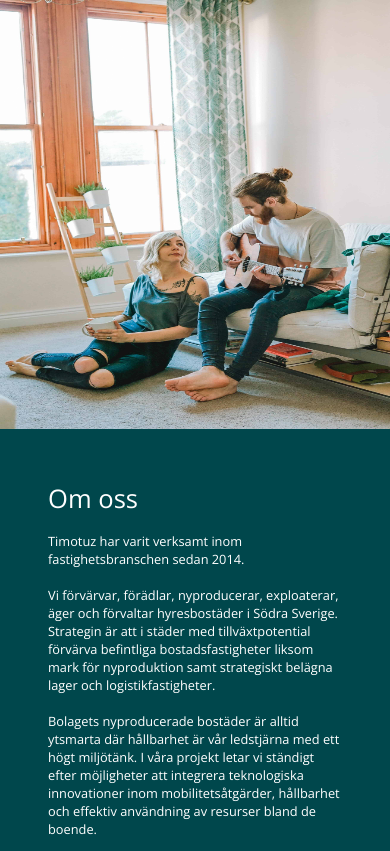
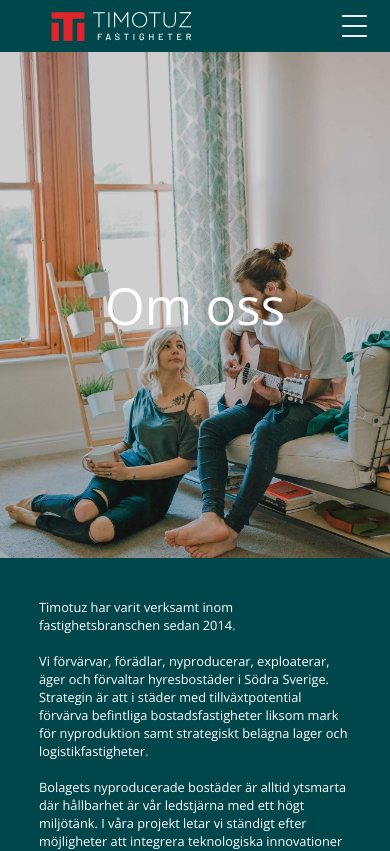
Before and after one commit to hop-technology/timotuz_website, a Next.js app: page /about-us in a window 390 px wide. Shown: the top 851 px of the page. Built offline with nearby package versions, Linux system fonts and the light colour scheme.

Commit message:
fix image, Add overlay to image on portable devices

```diff
--- a/pages/about-us.js
+++ b/pages/about-us.js
@@ -3,16 +3,20 @@ import Image from 'next/image'
 const AboutUs = () => {
   return (
     <div className='about_us'>
-      <div className='about_us__image'>
-        <Image
-          src='/people_2.jpg'
-          width={2000}
-          height={2200}
-          alt='couple in living room'
-        />
+      <div className='about_us__image-container'>
+        <div className='about_us__image-container--image'>
+          <Image
+            src='/people_2.jpg'
+            alt='couple in living room'
+            layout='fill'
+          />
+        </div>
+        <div className='image-overlay'>
+          <h1>Om oss</h1>
+        </div>
       </div>
       <div className='about_us__text_container'>
-        <div className='about_us__text'>
+        <div className='about_us__text_container--text'>
           <h1>Om oss</h1>
           <p>
             Timotuz har varit verksamt inom fastighetsbranschen sedan 2014.
--- a/sass/base/_typography.scss
+++ b/sass/base/_typography.scss
@@ -3,5 +3,5 @@ body {
   font-family: 'Open Sans', sans-serif;
   font-weight: 400;
   font-size: $default-font-size;
-  color: #707070
+  color: $color-text-light
 }
--- a/sass/components/_about_us.scss
+++ b/sass/components/_about_us.scss
@@ -1,18 +1,52 @@
 .about_us {
+  position: absolute;
+  top: 6.5rem;
   display: flex;
-  align-items: center;
+  align-content: stretch;
   background-color: $color-primary;
 
   @include respond(tab-port) {
     flex-direction: column;
   }
 
-  &__image {
-    width: 50%;
-    object-fit: cover;
+  &__image-container {
+    width: 50vw;
+    height: 100vh;
+    position: relative;
 
     @include respond(tab-port) {
+      width: 100vw;
+      height: 60vh;
+    }
+
+    &--image {
       width: 100%;
+      height: 100%;
+      position: relative;
+
+      span > img {
+        object-fit: cover;
+      }
+    }
+
+    .image-overlay {
+      display: none;
+      @include respond(tab-port) {
+        position: absolute;
+        display: flex;
+        left: 0;
+        top: 0;
+        height: 100%;
+        width: 100%;
+        justify-content: center;
+        align-items: center;
+        background-color: rgba(15, 15, 15, 0.2);
+      }
+
+      h1 {
+        font-weight: 400;
+        font-size: 6.4rem;
+      }
     }
   }
 
@@ -20,32 +54,23 @@
     display: flex;
     flex-direction: column;
     width: 50%;
-
     color: $color-text-light;
-
-    @include respond(laptop-M) {
-      width: 50%;
-    }
 
     @include respond(tab-port) {
       width: 100%;
     }
-  }
 
-  &__title {
-    margin-left: 10rem;
-  }
+    &--text {
+      margin: 5rem 10%;
+      font-weight: 300;
 
-  &__text {
-    margin: 15rem;
-
-    @include respond(phone-L) {
-      margin: 6rem;
-    }
-
-    h1 {
-      padding-bottom: 2rem;
-      font-weight: 400;
+      h1 {
+        padding-bottom: 2rem;
+        font-weight: 400;
+        @include respond(tab-port) {
+          display: none;
+        }
+      }
     }
   }
 }
--- a/sass/components/_mobNav.scss
+++ b/sass/components/_mobNav.scss
@@ -19,6 +19,7 @@
       box-shadow: 0 0 1rem 0 rgba(0, 0, 0, 0.2);
       position: absolute;
       top: 6.5rem;
+      z-index: 1;
     }
     &__links {
       display: flex;
--- a/sass/components/_navbar.scss
+++ b/sass/components/_navbar.scss
@@ -6,6 +6,7 @@
   background-color: $color-primary;
   position: fixed;
   width: 100%;
+  z-index: 1;
 
   &__burger {
     display: none;
--- a/styles/style.css
+++ b/styles/style.css
@@ -52,12 +52,14 @@ body {
   font-family: "Open Sans", sans-serif;
   font-weight: 400;
   font-size: 1.6rem;
-  color: #707070;
+  color: #ffffff;
 }
 
 .about_us {
+  position: absolute;
+  top: 6.5rem;
   display: flex;
-  align-items: center;
+  align-content: stretch;
   background-color: #00474c;
 }
 @media only screen and (max-width: 56.25em) {
@@ -65,14 +67,44 @@ body {
     flex-direction: column;
   }
 }
-.about_us__image {
-  width: 50%;
+.about_us__image-container {
+  width: 50vw;
+  height: 100vh;
+  position: relative;
+}
+@media only screen and (max-width: 56.25em) {
+  .about_us__image-container {
+    width: 100vw;
+    height: 60vh;
+  }
+}
+.about_us__image-container--image {
+  width: 100%;
+  height: 100%;
+  position: relative;
+}
+.about_us__image-container--image span > img {
   object-fit: cover;
 }
+.about_us__image-container .image-overlay {
+  display: none;
+}
 @media only screen and (max-width: 56.25em) {
-  .about_us__image {
+  .about_us__image-container .image-overlay {
+    position: absolute;
+    display: flex;
+    left: 0;
+    top: 0;
+    height: 100%;
     width: 100%;
+    justify-content: center;
+    align-items: center;
+    background-color: rgba(15, 15, 15, 0.2);
   }
+}
+.about_us__image-container .image-overlay h1 {
+  font-weight: 400;
+  font-size: 6.4rem;
 }
 .about_us__text_container {
   display: flex;
@@ -80,30 +112,23 @@ body {
   width: 50%;
   color: #ffffff;
 }
-@media only screen and (max-width: 75em) {
-  .about_us__text_container {
-    width: 50%;
-  }
-}
 @media only screen and (max-width: 56.25em) {
   .about_us__text_container {
     width: 100%;
   }
 }
-.about_us__title {
-  margin-left: 10rem;
+.about_us__text_container--text {
+  margin: 5rem 10%;
+  font-weight: 300;
 }
-.about_us__text {
-  margin: 15rem;
-}
-@media only screen and (max-width: 32.75em) {
-  .about_us__text {
-    margin: 6rem;
-  }
-}
-.about_us__text h1 {
+.about_us__text_container--text h1 {
   padding-bottom: 2rem;
   font-weight: 400;
+}
+@media only screen and (max-width: 56.25em) {
+  .about_us__text_container--text h1 {
+    display: none;
+  }
 }
 
 .mob-nav-bg {
@@ -132,6 +157,7 @@ body {
     box-shadow: 0 0 1rem 0 rgba(0, 0, 0, 0.2);
     position: absolute;
     top: 6.5rem;
+    z-index: 1;
   }
 }
 .mob-nav-bg .mob-nav__links {
@@ -182,6 +208,7 @@ body {
   background-color: #00474c;
   position: fixed;
   width: 100%;
+  z-index: 1;
 }
 .navbar__burger {
   display: none;
```
Also changed, not shown: 1 other file (tests, documents, lock files or other folders).
